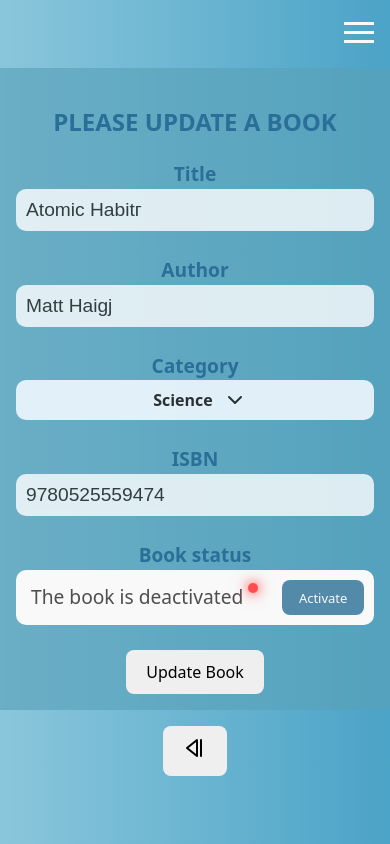
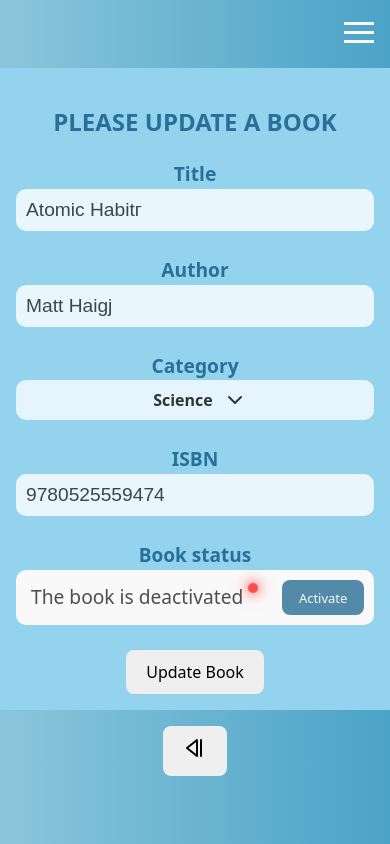
Before and after one commit to ElizaCalmau/books-dashboard-app, a React (Vite) app: page /update-book/1 in a window 390 px wide. Built offline with nearby package versions, Linux system fonts and the light colour scheme; data requests are answered from the project's data file.

Commit message:
changed form bg color for mobile

```diff
--- a/src/components/EditPage/EditPage.module.scss
+++ b/src/components/EditPage/EditPage.module.scss
@@ -6,6 +6,7 @@
   align-items: center;
   flex: 3;
   margin: 2em;
+  transition: all 0.5s ease;
   @media (min-width: 1440px) {
     flex: 4;
   }
@@ -37,7 +38,6 @@
   @media (max-width: 420px) {
     width: 100%;
     border-radius: 0;
-    background-color: var(--light-bg-mobile);
     padding: 16px;
     box-sizing: border-box;
   }
```
